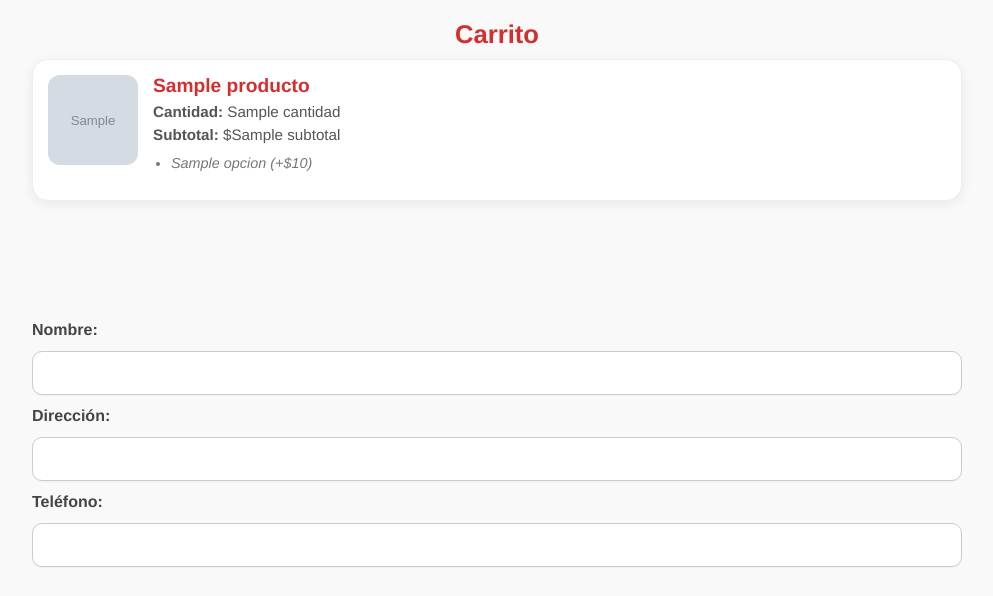
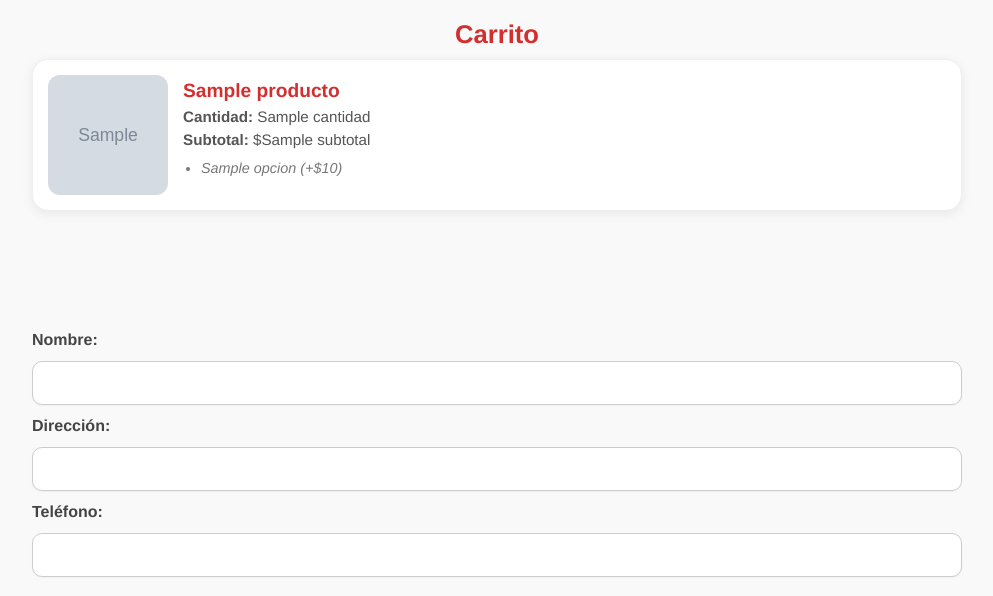
Before and after one commit to Valenn31/Bajoneros, a Django app: template sistema/mi_app/templates/cliente/carrito.html in a window 1280 px wide. Shown: the part 59-655 px from the top of the page, without its empty margins (143-1136 px from the left). Run offline with Django 5.2, Linux system fonts and the light colour scheme; the template is opened without the code that fills it: most values are stand-ins (such as "Sample title", 1, 10 or a date in 2020); grey boxes marked "Sample" are stand-in pictures.

Commit message:
ACTUALIZACION

```diff
--- a/sistema/mi_app/static/css/carrito.css
+++ b/sistema/mi_app/static/css/carrito.css
@@ -123,8 +123,8 @@ h2 {
   }
 
   .carrito-card img {
-    width: 90px;
-    height: 90px;
+    width: 120px;
+    height: 120px;
     object-fit: cover;
     border-radius: 12px;
     margin-right: 15px;
```
Also changed, not shown: sistema/db.sqlite3.
